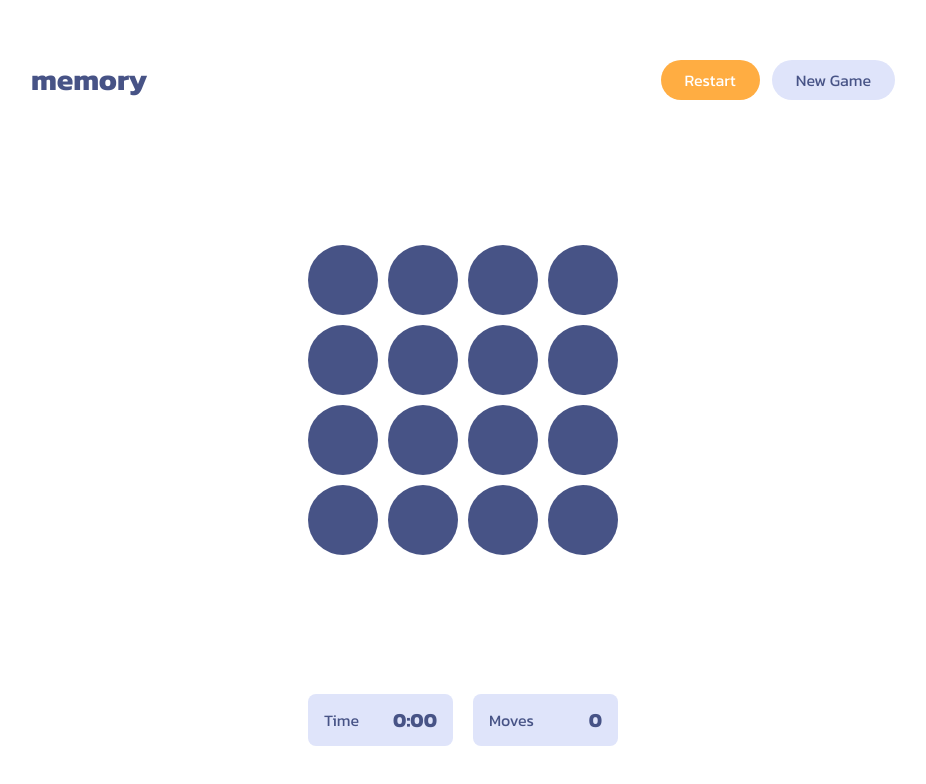
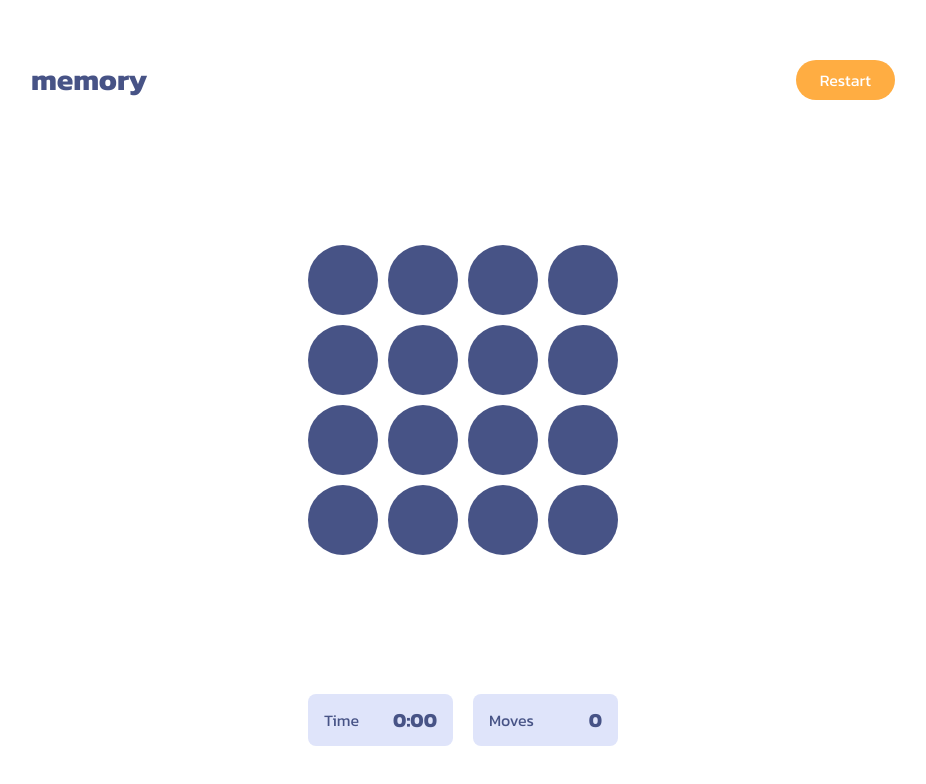
Before and after one commit to makiwebdeveloper/memory-game, a React (Vite) app: page / in a window 1280 px wide. Shown: the top 784 px of the page, without its empty margins (177-1103 px from the left). Built offline with nearby package versions, Linux system fonts and the light colour scheme.

Commit message:
game over

```diff
--- a/src/App.tsx
+++ b/src/App.tsx
@@ -1,22 +1,32 @@
 import { useEffect } from "react";
 import { Board, Footer, Header } from "./components";
 import { useGame } from "./contexts/GameContext";
+import { Button } from "./ui";
 
 function App() {
-  const { start, timeToVisible, restart } = useGame();
+  const { startGame, timeToVisible, restartGame, isGameOver } = useGame();
 
   useEffect(() => {
-    start();
+    startGame();
   }, [timeToVisible]);
 
   return (
     <div>
-      <Header restart={restart} />
+      <Header restartGame={restartGame} />
       <div className="h-[60vh] w-full flex justify-center items-center relative">
-        <Board />
-        {timeToVisible > 0 && (
-          <div className="absolute -top-5 text-blue font-semibold text-3xl">
-            {timeToVisible}
+        {!isGameOver ? (
+          <>
+            <Board />
+            {timeToVisible > 0 && (
+              <div className="absolute -top-5 text-blue font-semibold text-3xl">
+                {timeToVisible}
+              </div>
+            )}
+          </>
+        ) : (
+          <div className="flex flex-col items-center gap-5">
+            <p className="text-[50px] text-blue">Game Over</p>
+            <Button onClick={restartGame}>Play again</Button>
           </div>
         )}
       </div>
--- a/src/components/Header.tsx
+++ b/src/components/Header.tsx
@@ -2,17 +2,16 @@ import { FC } from "react";
 import { Button } from "../ui";
 
 interface Props {
-  restart: () => void;
+  restartGame: () => void;
 }
 
-const Header: FC<Props> = ({ restart }) => {
+const Header: FC<Props> = ({ restartGame }) => {
   return (
     <div className="h-[20vh] px-52 flex items-center justify-between">
       <h1 className="text-blue text-3xl font-semibold">memory</h1>
-      <div className="flex gap-3">
-        <Button orange onClick={restart}>Restart</Button>
-        <Button>New Game</Button>
-      </div>
+      <Button orange onClick={restartGame}>
+        Restart
+      </Button>
     </div>
   );
 };
--- a/src/contexts/GameContext.tsx
+++ b/src/contexts/GameContext.tsx
@@ -1,16 +1,23 @@
-import { createContext, ReactNode, useContext, useState } from "react";
+import {
+  createContext,
+  ReactNode,
+  useContext,
+  useEffect,
+  useState,
+} from "react";
 import { useTimer } from "../hooks/useTimer";
 import { ICell } from "../types/Cell.interface";
 import { getInitialBoard } from "../utils/getInitialBoard";
 
 interface IGameContext {
   board: ICell[];
-  start: () => void;
+  startGame: () => void;
   timeToVisible: number;
-  restart: () => void;
+  restartGame: () => void;
   onCellClick: (id: number) => void;
   timer: { m: number; s: number };
   movesCount: number;
+  isGameOver: boolean;
 }
 
 const GameContext = createContext<IGameContext | null>(null);
@@ -27,7 +34,7 @@ export const GameProvider = ({ children }: { children: ReactNode }) => {
   const [isFirstClick, setIsFirstClick] = useState(true);
   const { timer, startTimer, stopTimer, setTimer } = useTimer();
 
-  const start = () => {
+  const startGame = () => {
     if (timeToVisible > 0) {
       setTimeout(() => {
         setTimeToVisible((prev) => prev - 1);
@@ -41,7 +48,7 @@ export const GameProvider = ({ children }: { children: ReactNode }) => {
     }
   };
 
-  const restart = () => {
+  const restartGame = () => {
     if (timeToVisible === 0) {
       setTimeToVisible(3);
       setBoard(() => getInitialBoard());
@@ -49,6 +56,7 @@ export const GameProvider = ({ children }: { children: ReactNode }) => {
       stopTimer();
       setTimer({ m: 0, s: 0 });
       setMovesCount(0);
+      setIsGameOver(false);
     }
   };
 
@@ -106,14 +114,22 @@ export const GameProvider = ({ children }: { children: ReactNode }) => {
     }
   };
 
+  useEffect(() => {
+    if (board.every((cell) => cell.isFinded === true)) {
+      setIsGameOver(true);
+      stopTimer();
+    }
+  }, [board]);
+
   const value: IGameContext = {
     board,
-    start,
-    restart,
+    startGame,
+    restartGame,
     timeToVisible,
     onCellClick,
     timer,
     movesCount,
+    isGameOver,
   };
 
   return <GameContext.Provider value={value}>{children}</GameContext.Provider>;
```
